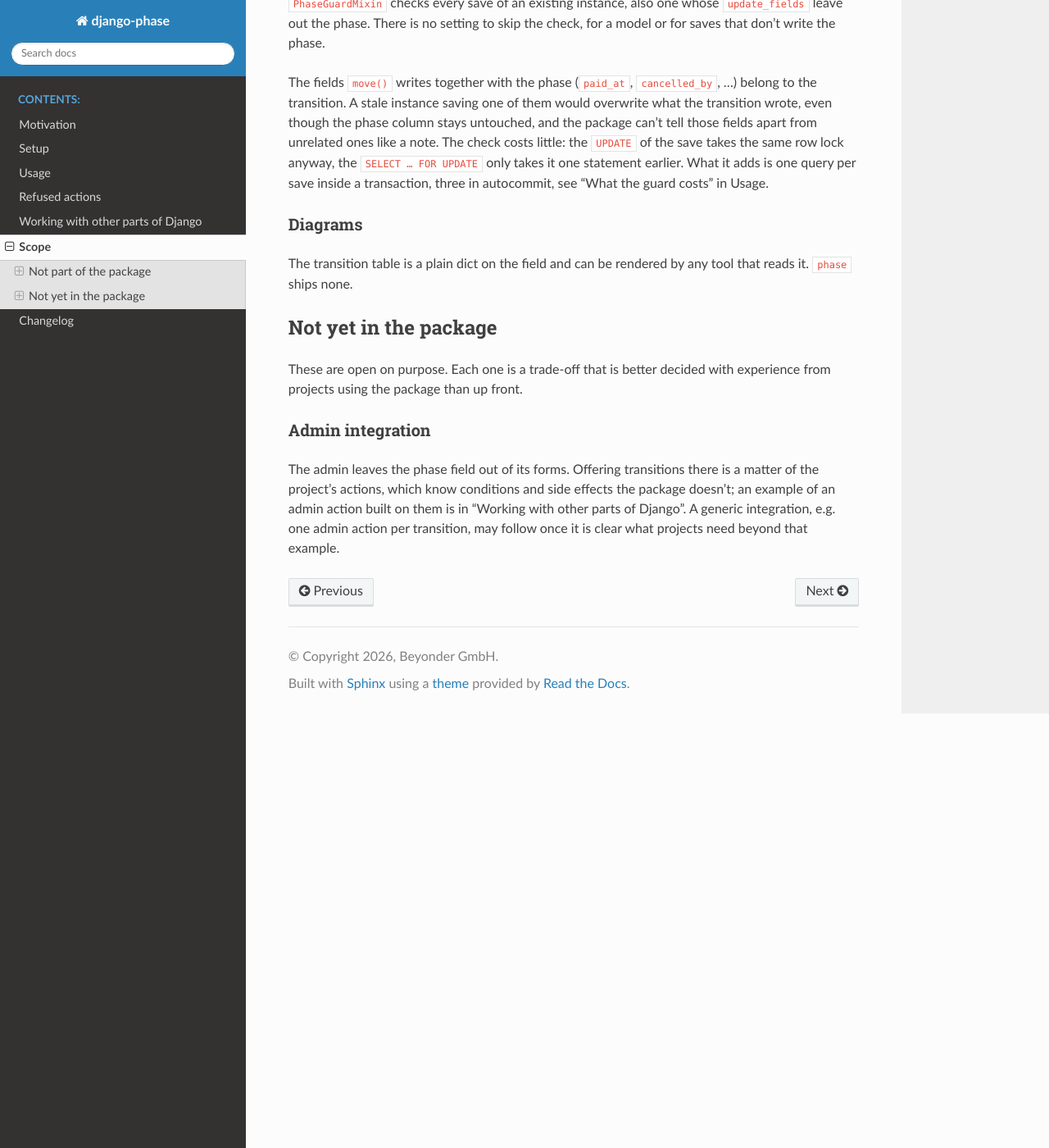
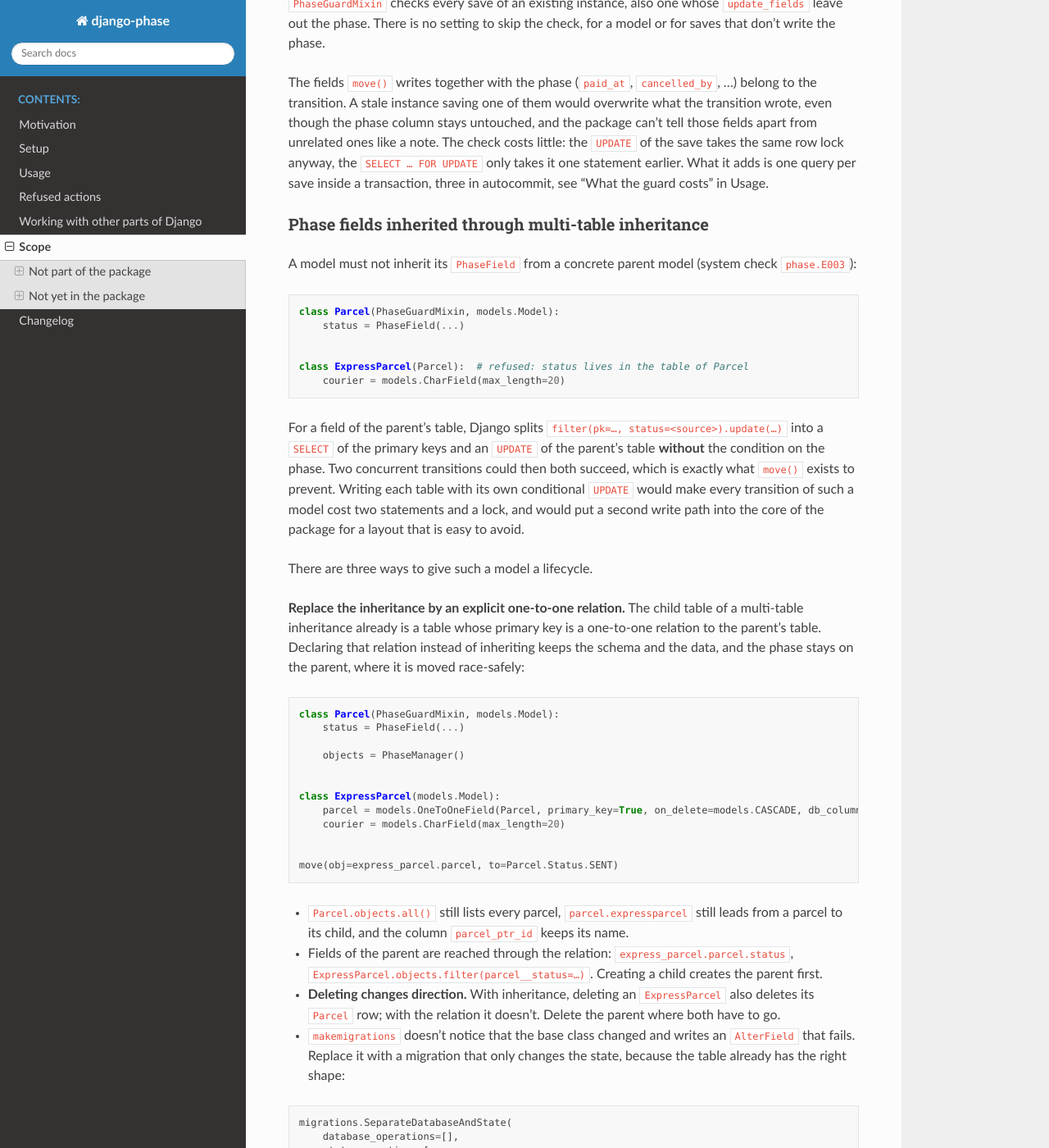
Before and after one commit to beyonder-deutschland/django-phase, a Sphinx documentation site: the page built from docs/features/scope.md, in a window 1280 px wide and 1400 px high, scrolled down 888 px. Shown: the whole window at 82% size. Built offline with Sphinx 7.4.7 and the Read the Docs theme 3.1.0, drawn with Linux system fonts in a browser that asks for light colours; some of the changed text lies outside the part shown.

Commit message:
Document converting models with an inherited phase field, keep phase.E003 (#7)
phase.E003 stays: lifting it would put a second write path with two
conditional UPDATEs and a lock into every transition of such a model.
The hint and the scope page name the ways to convert: a one-to-one
relation to the parent with a state-only migration, an abstract parent,
or the phase field in the children. Release 0.5.1.

Closes #7

Co-Authored-By: Claude Opus 5.5 <noreply@anthropic.com>

````diff
--- a/docs/features/scope.md
+++ b/docs/features/scope.md
@@ -37,6 +37,92 @@ and the package can't tell those fields apart from unrelated ones like a note. T
 the save takes the same row lock anyway, the `SELECT … FOR UPDATE` only takes it one statement earlier. What it adds
 is one query per save inside a transaction, three in autocommit, see "What the guard costs" in Usage.
 
+### Phase fields inherited through multi-table inheritance
+
+A model must not inherit its `PhaseField` from a concrete parent model (system check `phase.E003`):
+
+```python
+class Parcel(PhaseGuardMixin, models.Model):
+    status = PhaseField(...)
+
+
+class ExpressParcel(Parcel):  # refused: status lives in the table of Parcel
+    courier = models.CharField(max_length=20)
+```
+
+For a field of the parent's table, Django splits `filter(pk=…, status=<source>).update(…)` into a `SELECT` of the
+primary keys and an `UPDATE` of the parent's table **without** the condition on the phase. Two concurrent transitions
+could then both succeed, which is exactly what `move()` exists to prevent. Writing each table with its own conditional
+`UPDATE` would make every transition of such a model cost two statements and a lock, and would put a second write path
+into the core of the package for a layout that is easy to avoid.
+
+There are three ways to give such a model a lifecycle.
+
+**Replace the inheritance by an explicit one-to-one relation.** The child table of a multi-table inheritance already
+is a table whose primary key is a one-to-one relation to the parent's table. Declaring that relation instead of
+inheriting keeps the schema and the data, and the phase stays on the parent, where it is moved race-safely:
+
+```python
+class Parcel(PhaseGuardMixin, models.Model):
+    status = PhaseField(...)
+
+    objects = PhaseManager()
+
+
+class ExpressParcel(models.Model):
+    parcel = models.OneToOneField(Parcel, primary_key=True, on_delete=models.CASCADE, db_column="parcel_ptr_id")
+    courier = models.CharField(max_length=20)
+
+
+move(obj=express_parcel.parcel, to=Parcel.Status.SENT)
+```
+
+* `Parcel.objects.all()` still lists every parcel, `parcel.expressparcel` still leads from a parcel to its child, and
+  the column `parcel_ptr_id` keeps its name.
+* Fields of the parent are reached through the relation: `express_parcel.parcel.status`,
+  `ExpressParcel.objects.filter(parcel__status=…)`. Creating a child creates the parent first.
+* **Deleting changes direction.** With inheritance, deleting an `ExpressParcel` also deletes its `Parcel` row; with the
+  relation it doesn't. Delete the parent where both have to go.
+* `makemigrations` doesn't notice that the base class changed and writes an `AlterField` that fails. Replace it with a
+  migration that only changes the state, because the table already has the right shape:
+
+```python
+migrations.SeparateDatabaseAndState(
+    database_operations=[],
+    state_operations=[
+        migrations.DeleteModel(name="ExpressParcel"),
+        migrations.CreateModel(
+            name="ExpressParcel",
+            fields=[
+                (
+                    "parcel",
+                    models.OneToOneField(
+                        db_column="parcel_ptr_id",
+                        on_delete=django.db.models.deletion.CASCADE,
+                        primary_key=True,
+                        serialize=False,
+                        to="shop.parcel",
+                    ),
+                ),
+                ("courier", models.CharField(max_length=20)),
+            ],
+        ),
+    ],
+)
+```
+
+  Afterwards `makemigrations --check` reports no changes. Foreign keys to `ExpressParcel` keep working, since its
+  table and primary key stay the same.
+
+**Make the parent abstract.** Every child gets its own table with all fields, the phase included. This fits where the
+children are used separately anyway. There is no common table any more: no query over all parcels, no foreign key to
+`Parcel`, and the migration has to copy the parent's rows into the children's tables, whose primary keys may collide.
+It is the most expensive way for an existing model.
+
+**Move the phase into the children.** Where only some children have a lifecycle, each of them declares its own
+`PhaseField`, possibly with its own transition table. The parent keeps the common data. There is no common phase
+across all parcels then.
+
 ### Diagrams
 
 The transition table is a plain dict on the field and can be rendered by any tool that reads it. `phase` ships none.
--- a/phase/__init__.py
+++ b/phase/__init__.py
@@ -1,3 +1,3 @@
 """Race-safe state machines for Django"""
 
-__version__ = "0.5.0"
+__version__ = "0.5.1"
````
Also changed, not shown: CHANGES.md (+6 -0 lines), docs/features/usage.md (+2 -1 lines), 1 other file.
